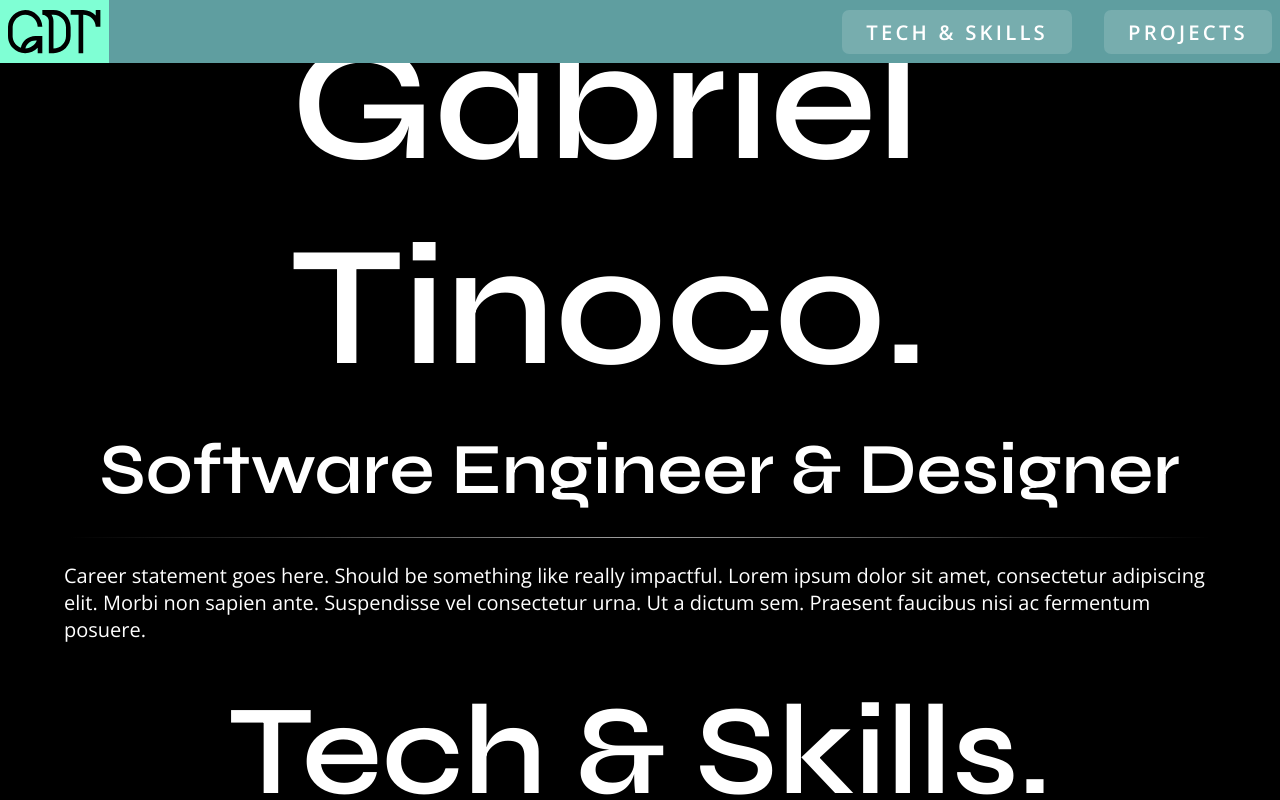
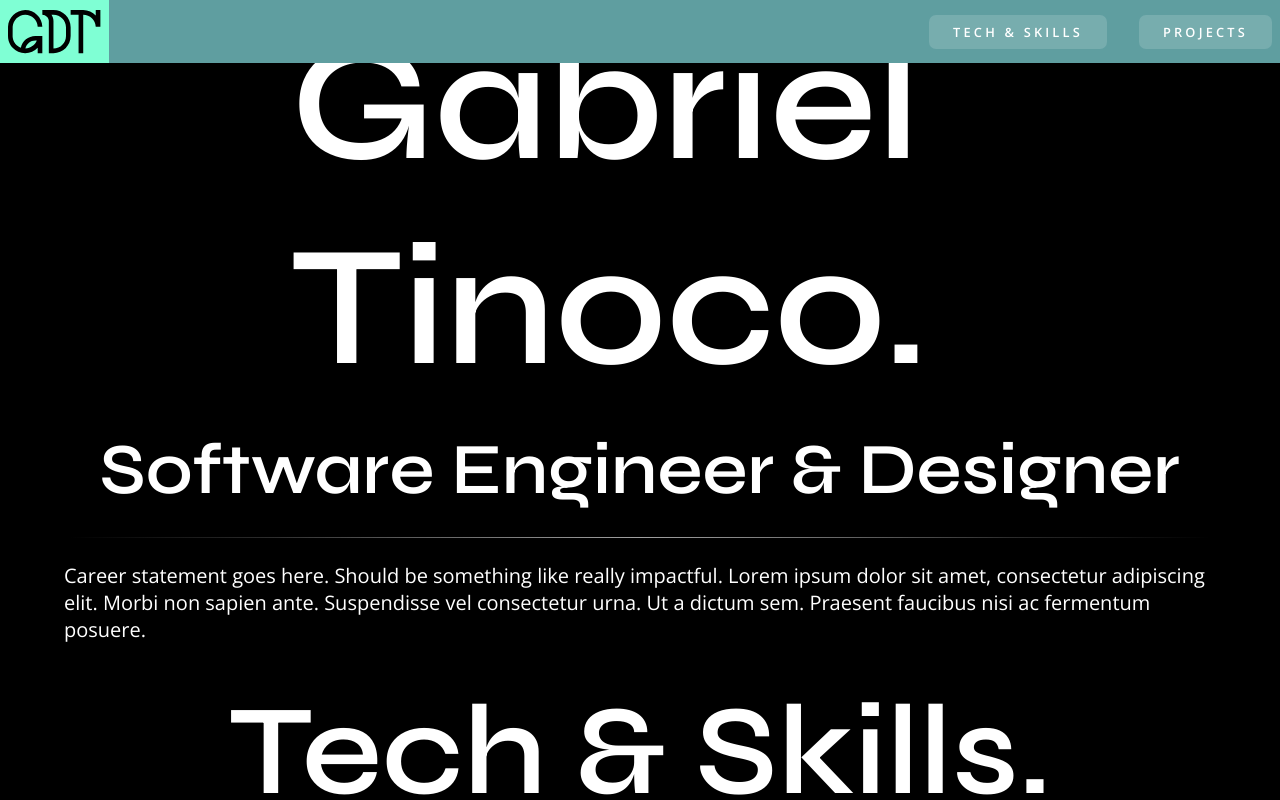
Before and after one commit to Gatinoko/Portfolio, a Next.js app: page / in a window 1280 px wide. Shown: the top 800 px of the page. Built offline with nearby package versions, Linux system fonts and the light colour scheme.

Commit message:
refactor(stylesheets): Refactored interface typography mixins

```diff
--- a/styles/typography/_mixins.scss
+++ b/styles/typography/_mixins.scss
@@ -101,7 +101,7 @@
 
 	white-space: nowrap;
 	letter-spacing: 3.2px;
-	font-size: clamp(1.38rem, 1.16rem + 1.12vw, 2.03rem);
+	font-size: clamp(1.8rem, 1.7467rem + 0.2663vw, 1.9531rem);
 	font-weight: get-font-weight-value(semibold);
 }
 @mixin interface-l {
@@ -109,7 +109,7 @@
 
 	white-space: nowrap;
 	letter-spacing: 3.2px;
-	font-size: clamp(1.3rem, 1.12rem + 0.88vw, 1.8rem);
+	font-size: clamp(1.5rem, 1.4783rem + 0.1087vw, 1.5625rem);
 	font-weight: get-font-weight-value(semibold);
 }
 @mixin interface-r {
@@ -117,7 +117,7 @@
 
 	white-space: nowrap;
 	letter-spacing: 3.2px;
-	font-size: clamp(1.22rem, 1.08rem + 0.67vw, 1.6rem);
+	font-size: clamp(1.25rem, 1.25rem + 0vw, 1.25rem);
 	font-weight: get-font-weight-value(semibold);
 }
 @mixin interface-s {
@@ -125,7 +125,7 @@
 
 	white-space: nowrap;
 	letter-spacing: 3.2px;
-	font-size: clamp(1.14rem, 1.04rem + 0.5vw, 1.42rem);
+	font-size: clamp(1rem, 1.0564rem + -0.0728vw, 1.0419rem);
 	font-weight: get-font-weight-value(bold);
 }
 @mixin interface-xs {
@@ -133,6 +133,6 @@
 
 	white-space: nowrap;
 	letter-spacing: 3.2px;
-	font-size: clamp(1.07rem, 1rem + 0.35vw, 1.27rem);
+	font-size: clamp(0.8rem, 0.8918rem + -0.1185vw, 0.8681rem);
 	font-weight: get-font-weight-value(bold);
 }
```
